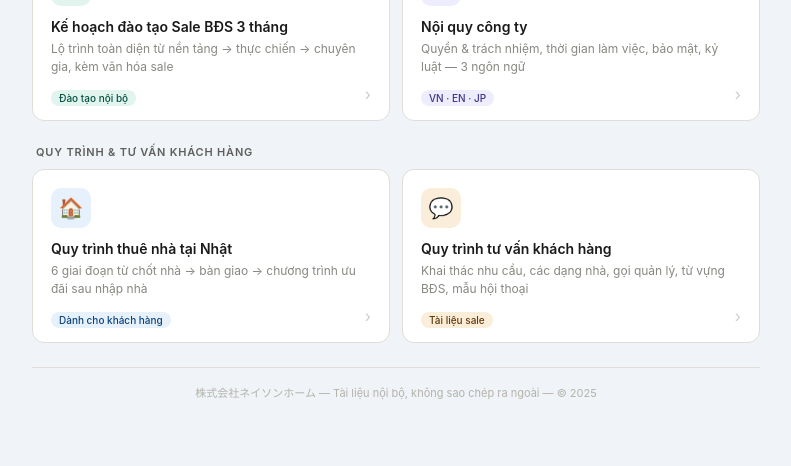
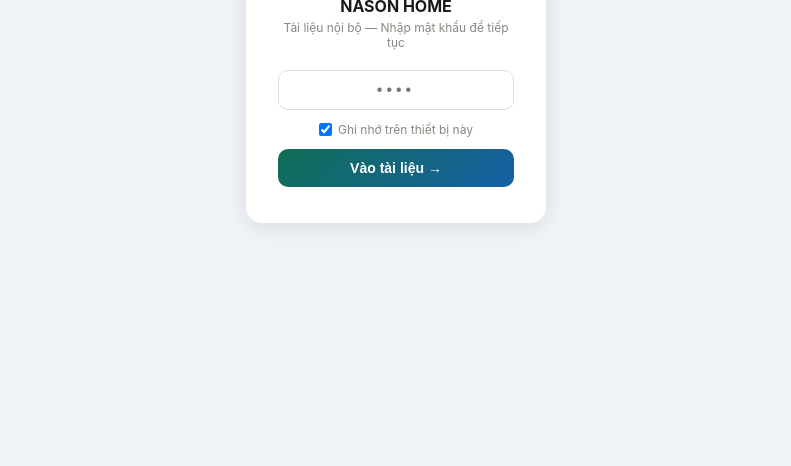
Before and after one commit to thailenasonhome-hub/NASON-HOME-, a plain HTML site: page index.html in a window 1280 px wide. Shown: the part 334-800 px from the top of the page, without its empty margins (244-1035 px from the left). Drawn offline with Linux system fonts and the light colour scheme.

Commit message:
Add files via upload

```diff
--- a/index.html
+++ b/index.html
@@ -28,10 +28,38 @@ body{font-family:-apple-system,BlinkMacSystemFont,'Segoe UI',sans-serif;backgrou
 .card-tag{display:inline-block;font-size:10px;padding:2px 8px;border-radius:10px;font-weight:500}
 .card-arrow{float:right;font-size:16px;color:#ccc;margin-top:-2px}
 .footer{text-align:center;padding:16px;font-size:11px;color:#B4B2A9;border-top:0.5px solid #e0ddd6;margin-top:8px}
+
+/* Lock screen */
+#lockscreen{position:fixed;inset:0;background:#f0f4f8;display:flex;align-items:center;justify-content:center;z-index:9999}
+.lock-box{background:#fff;border-radius:16px;padding:36px 32px;text-align:center;box-shadow:0 4px 24px rgba(0,0,0,0.1);width:300px}
+.lock-logo{font-size:32px;margin-bottom:12px}
+.lock-title{font-size:16px;font-weight:700;color:#1a1a1a;margin-bottom:4px}
+.lock-sub{font-size:12px;color:#888780;margin-bottom:20px}
+.lock-input{width:100%;padding:10px 14px;border:1.5px solid #e0ddd6;border-radius:10px;font-size:16px;text-align:center;letter-spacing:4px;outline:none;margin-bottom:12px}
+.lock-input:focus{border-color:#0F6E56}
+.lock-btn{width:100%;padding:11px;background:linear-gradient(135deg,#0F6E56,#185FA5);color:#fff;border:none;border-radius:10px;font-size:14px;font-weight:600;cursor:pointer}
+.lock-err{font-size:12px;color:#e53e3e;margin-top:8px;display:none}
+.lock-remember{display:flex;align-items:center;gap:6px;justify-content:center;margin-bottom:12px;font-size:12px;color:#888780;cursor:pointer}
 </style>
 </head>
 <body>
-<div class="page">
+
+<!-- Lock Screen -->
+<div id="lockscreen">
+  <div class="lock-box">
+    <div class="lock-logo">🔒</div>
+    <div class="lock-title">NASON HOME</div>
+    <div class="lock-sub">Tài liệu nội bộ — Nhập mật khẩu để tiếp tục</div>
+    <input class="lock-input" type="password" id="pw" placeholder="••••" maxlength="20" onkeydown="if(event.key==='Enter')unlock()">
+    <label class="lock-remember">
+      <input type="checkbox" id="remember" checked> Ghi nhớ trên thiết bị này
+    </label>
+    <button class="lock-btn" onclick="unlock()">Vào tài liệu →</button>
+    <div class="lock-err" id="err">Mật khẩu không đúng, thử lại!</div>
+  </div>
+</div>
+
+<div class="page" id="content" style="display:none">
   <div class="hdr">
     <div class="nsh-tiles">
       <div class="tile tile-n">n</div>
@@ -84,5 +112,32 @@ body{font-family:-apple-system,BlinkMacSystemFont,'Segoe UI',sans-serif;backgrou
     株式会社ネイソンホーム — Tài liệu nội bộ, không sao chép ra ngoài — © 2025
   </div>
 </div>
+
+<script>
+const PW = '2026';
+const KEY = 'nh_auth';
+
+function unlock() {
+  const val = document.getElementById('pw').value;
+  if (val === PW) {
+    if (document.getElementById('remember').checked) {
+      localStorage.setItem(KEY, '1');
+    }
+    show();
+  } else {
+    document.getElementById('err').style.display = 'block';
+    document.getElementById('pw').value = '';
+    document.getElementById('pw').focus();
+  }
+}
+
+function show() {
+  document.getElementById('lockscreen').style.display = 'none';
+  document.getElementById('content').style.display = 'block';
+}
+
+// Kiểm tra đã ghi nhớ chưa
+if (localStorage.getItem(KEY) === '1') show();
+</script>
 </body>
 </html>
```
